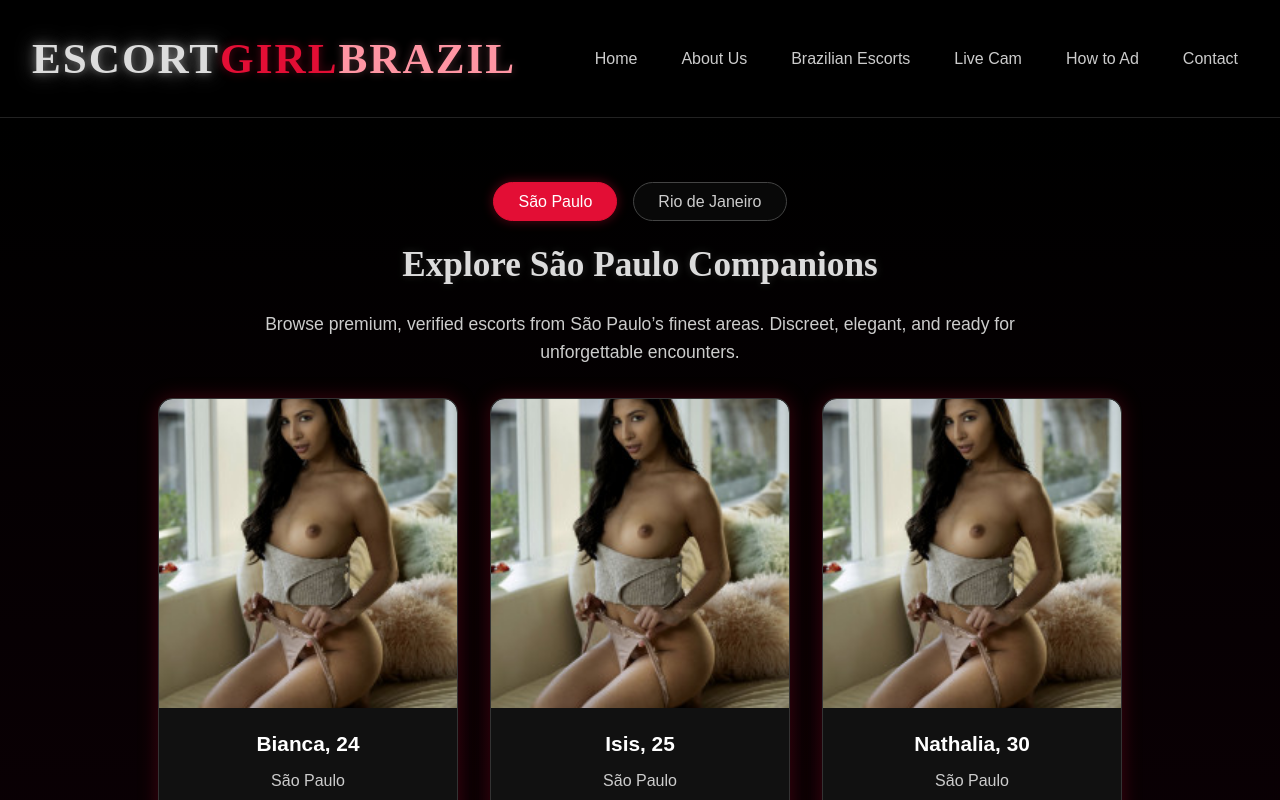
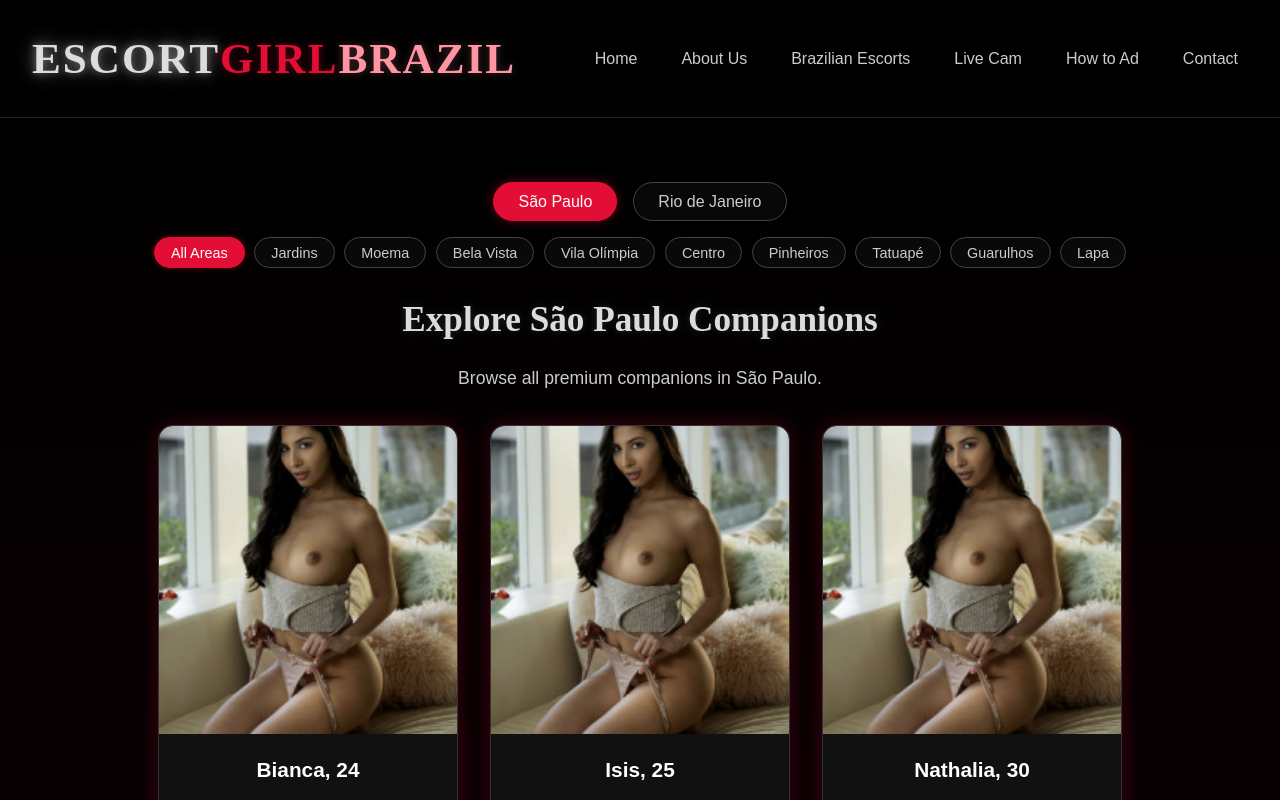
Before and after one commit to countdracula6/newecg, a React (Vite) app: page / in a window 1280 px wide. Shown: the top 800 px of the page. Built offline with nearby package versions, Linux system fonts and the light colour scheme; a web font is replaced by a local one.

Commit message:
second version

```diff
--- a/index.html
+++ b/index.html
@@ -4,20 +4,69 @@
     <meta charset="UTF-8" />
     <meta name="viewport" content="width=device-width, initial-scale=1.0" />
 
-    <title>Brazilian Escorts – Verified High-Class Companions in São Paulo, Rio, Brasília & More</title>
+   <!-- Primary Meta Tags -->
+<title>ESCORTGIRLBRAZIL – Verified High-Class Companions</title>
+<meta name="title" content="ESCORTGIRLBRAZIL – Verified High-Class Companions">
+<meta name="description" content="Elegant companions in São Paulo and Rio de Janeiro. Real profiles. Discreet, authentic, unforgettable. No fakes. No games.">
 
-    <meta name="description" content="Discover verified, high-class escorts in São Paulo, Rio de Janeiro, Brasília, and Florianópolis. Real profiles, discreet meetings, and unforgettable experiences — curated for those who seek quality, beauty, and authenticity. No fake ads. No games." />
+<!-- Open Graph / Facebook -->
+<meta property="og:type" content="website">
+<meta property="og:url" content="https://escortgirlbrazil.com.br">
+<meta property="og:title" content="ESCORTGIRLBRAZIL – Verified High-Class Companions">
+<meta property="og:description" content="Explore exclusive profiles of companions in Brazil's top cities. Updated, elegant, and unforgettable.">
+<meta property="og:image" content="https://escortgirlbrazil.com.br/og-image.jpg">
 
-    <meta name="keywords" content="Brazilian escorts, São Paulo escorts, Rio de Janeiro companions, elite massage, luxury dating Brazil, verified escort girls" />
+<!-- Twitter -->
+<meta property="twitter:card" content="summary_large_image">
+<meta property="twitter:url" content="https://escortgirlbrazil.com.br">
+<meta property="twitter:title" content="ESCORTGIRLBRAZIL – Verified High-Class Companions">
+<meta property="twitter:description" content="Explore verified, elegant companions in São Paulo and Rio. Real profiles. Beautiful experiences.">
+<meta property="twitter:image" content="https://escortgirlbrazil.com.br/og-image.jpg">
 
-    <meta name="robots" content="index, follow" />
-
-    <meta property="og:title" content="Brazilian Escorts – Verified High-Class Companions in Brazil" />
-    <meta property="og:description" content="Verified high-class escorts in São Paulo, Rio, Brasília, and Florianópolis. Curated for elegance, beauty, and authenticity. No fake ads. No games." />
-    <meta property="og:type" content="website" />
-    <meta property="og:image" content="https://your-domain.com/og-image.jpg" />
 
     <link rel="icon" type="image/svg+xml" href="/vite.svg" />
+    <script type="application/ld+json">
+{
+  "@context": "https://schema.org",
+  "@type": "ItemList",
+  "name": "Escort Listings - ESCORTGIRLBRAZIL",
+  "description": "Premium companions in São Paulo and Rio de Janeiro. Verified, elegant, and exclusive.",
+  "url": "https://escortgirlbrazil.com.br/isabelly-delicia-your-dream-brazilian-escort-in-sao-paulo/",
+  "numberOfItems": 18,
+  "itemListElement": [
+    {
+      "@type": "ListItem",
+      "position": 1,
+      "item": {
+        "@type": "Person",
+        "name": "Bianca",
+        "jobTitle": "Companion",
+        "image": "https://escortgirlbrazil.com.br/sao-paulo-escort-girl-busty-michelle-your-sweet-carioca-naughty-princess-in-moema/",
+        "address": {
+          "@type": "PostalAddress",
+          "addressLocality": "Jardins, São Paulo"
+        }
+      }
+    },
+    {
+      "@type": "ListItem",
+      "position": 2,
+      "item": {
+        "@type": "Person",
+        "name": "Luana",
+        "jobTitle": "Companion",
+        "image": "https://escortgirlbrazil.com.br/discover-unforgettable-moments-with-giuliana-your-perfect-brazilian-escort/",
+        "address": {
+          "@type": "PostalAddress",
+          "addressLocality": "Leblon, Rio de Janeiro"
+        }
+      }
+    }
+    // ... Repeat up to ~5–10 total max for SEO (don’t list all 18 unless dynamically generated)
+  ]
+}
+</script>
+
   </head>
   <body>
     <div id="root"></div>
--- a/src/App.css
+++ b/src/App.css
@@ -80,3 +80,35 @@
   border-color: #e30e35;
   box-shadow: 0 0 12px rgba(227, 14, 53, 0.4);
 }
+
+.area-pills {
+  display: flex;
+  justify-content: center;
+  flex-wrap: wrap;
+  gap: 0.6rem;
+  margin-bottom: 1.5rem;
+}
+
+.area-pills button {
+  background: rgba(255, 255, 255, 0.03);
+  color: #ccc;
+  border: 1px solid #444;
+  padding: 0.4rem 1rem;
+  border-radius: 20px;
+  font-size: 0.9rem;
+  font-family: 'Poppins', sans-serif;
+  cursor: pointer;
+  transition: all 0.3s ease;
+}
+
+.area-pills button:hover {
+  background-color: rgba(227, 14, 53, 0.12);
+  color: #e30e35;
+}
+
+.area-pills button.active {
+  background-color: #e30e35;
+  color: white;
+  border-color: #e30e35;
+  box-shadow: 0 0 6px rgba(227, 14, 53, 0.4);
+}
--- a/src/App.jsx
+++ b/src/App.jsx
@@ -7,8 +7,19 @@ import { useState } from 'react';
 
 function App() {
   const [selectedCity, setSelectedCity] = useState('São Paulo');
+  const [selectedArea, setSelectedArea] = useState('');
 
-  const filteredEscorts = escorts.filter((escort) => escort.city === selectedCity);
+  const cityAreas = {
+    'São Paulo': ['Jardins', 'Moema', 'Bela Vista', 'Vila Olímpia', 'Centro', 'Pinheiros', 'Tatuapé', 'Guarulhos', 'Lapa'],
+    'Rio de Janeiro': ['Copacabana', 'Ipanema', 'Barra da Tijuca', 'Centro', 'Leblon', 'Lapa', 'Niterói']
+  };
+
+  const filteredEscorts = escorts.filter((escort) => {
+    return (
+      escort.city === selectedCity &&
+      (selectedArea === '' || escort.area === selectedArea)
+    );
+  });
 
   return (
     <div className="page">
@@ -18,23 +29,47 @@ function App() {
         <div className="city-tabs">
           <button
             className={selectedCity === 'São Paulo' ? 'active' : ''}
-    onClick={() => setSelectedCity('São Paulo')}
+            onClick={() => {
+              setSelectedCity('São Paulo');
+              setSelectedArea('');
+            }}
           >
             São Paulo
           </button>
           <button
             className={selectedCity === 'Rio de Janeiro' ? 'active' : ''}
-    onClick={() => setSelectedCity('Rio de Janeiro')}
+            onClick={() => {
+              setSelectedCity('Rio de Janeiro');
+              setSelectedArea('');
+            }}
           >
             Rio de Janeiro
           </button>
         </div>
 
+        <div className="area-pills">
+          <button
+            className={selectedArea === '' ? 'active' : ''}
+            onClick={() => setSelectedArea('')}
+          >
+            All Areas
+          </button>
+          {cityAreas[selectedCity].map((area) => (
+            <button
+              key={area}
+              className={selectedArea === area ? 'active' : ''}
+              onClick={() => setSelectedArea(area)}
+            >
+              {area}
+            </button>
+          ))}
+        </div>
+
         <h2 className="section-title">Explore {selectedCity} Companions</h2>
-
-
         <p className="section-desc">
-          Browse premium, verified escorts from {selectedCity}’s finest areas. Discreet, elegant, and ready for unforgettable encounters.
+          {selectedArea
+            ? `Now showing only ${selectedArea} area in ${selectedCity}.`
+            : `Browse all premium companions in ${selectedCity}.`}
         </p>
 
         <div className="gallery">
--- a/src/components/EscortCard.css
+++ b/src/components/EscortCard.css
@@ -98,3 +98,16 @@
     height: 300px;
   }
 }
+
+.fade-in {
+  opacity: 0;
+  transform: translateY(10px);
+  animation: fadeInCard 0.5s ease forwards;
+}
+
+@keyframes fadeInCard {
+  to {
+    opacity: 1;
+    transform: translateY(0);
+  }
+}
--- a/src/components/EscortCard.jsx
+++ b/src/components/EscortCard.jsx
@@ -13,7 +13,13 @@ const EscortCard = ({ name, age, city, photo }) => {
 
   return (
     <div className="escort-card" id={name}>
-      <img src={photo} alt={name} className="escort-photo" />
+      <img
+  src={photo}
+  alt={name}
+  className="escort-photo fade-in"
+  loading="lazy"
+/>
+
       <div className="escort-info">
         <h2>{name}, {age}</h2>
         <p>{city}</p>
```
Lines whose indentation alone changed are shown as unchanged.
